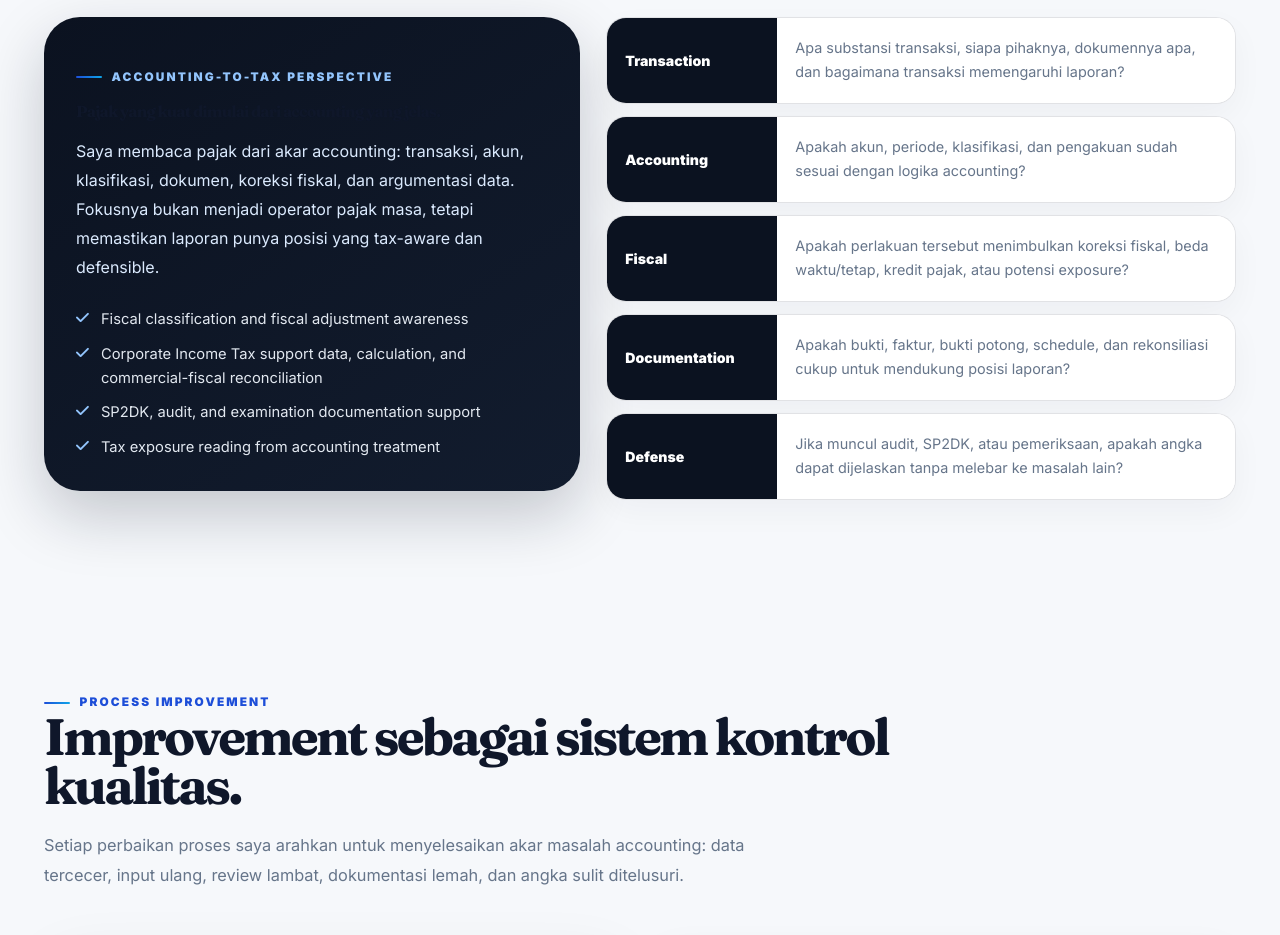
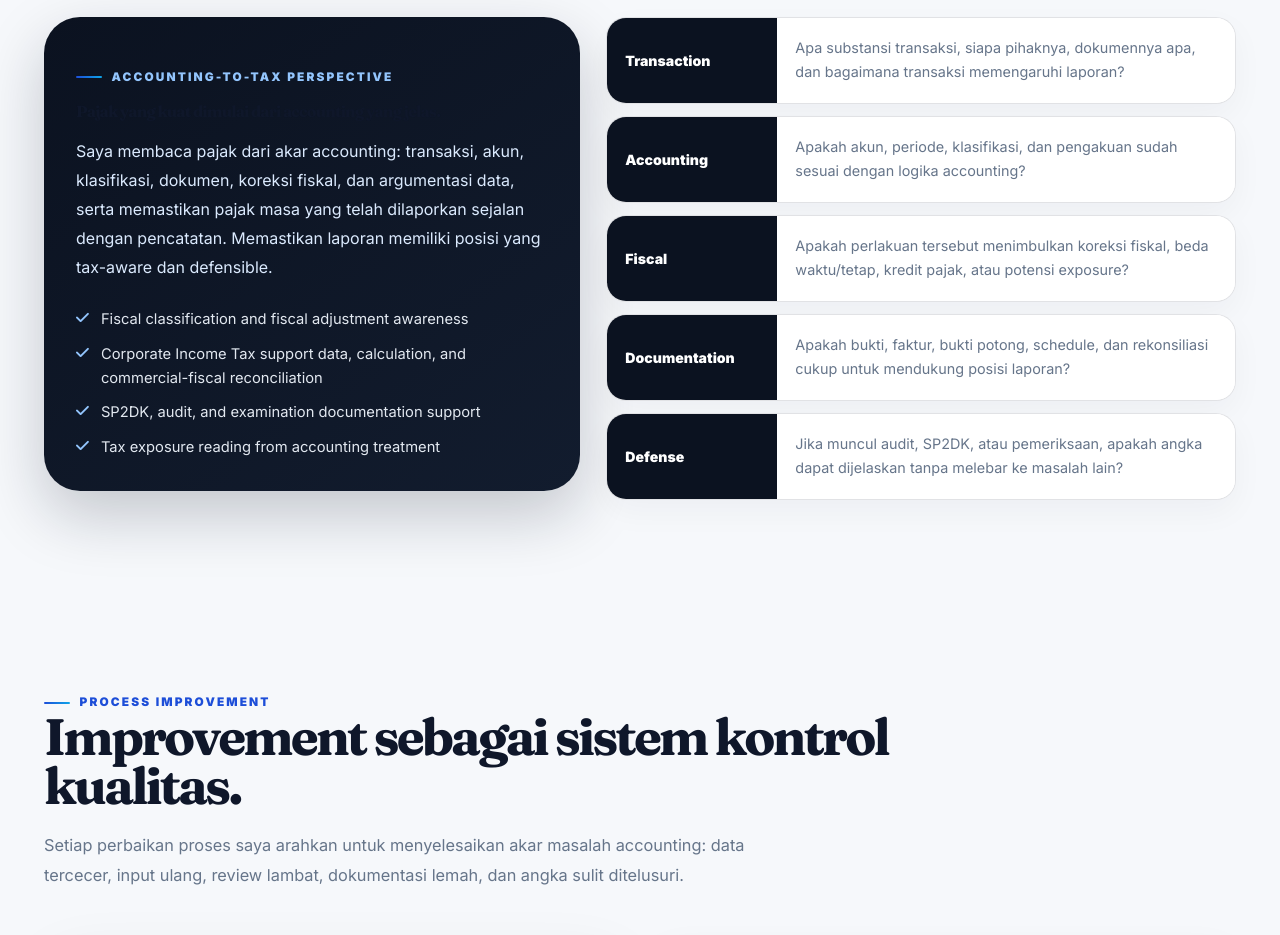
Before and after one commit to ifksptr/Ade-Saputra-Profile, a plain HTML site: page index.html in a window 1280 px wide. Shown: the part 6329-7264 px from the top of the page. Drawn offline with nearby package versions, Linux system fonts and the light colour scheme.

Commit message:
AdesaputraProfile.html

```diff
--- a/index.html
+++ b/index.html
@@ -739,7 +739,7 @@
         <div class="risk-card reveal">
           <p class="eyebrow" style="color:#93c5fd"><span class="id">Accounting-to-Tax Perspective</span><span class="en">Accounting-to-Tax Perspective</span></p>
           <h2 class="display mt-4" id="tax-title"><span class="id">Pajak yang kuat dimulai dari accounting yang jelas.</span><span class="en">Strong tax position starts from clear accounting.</span></h2>
-          <p><span class="id">Saya membaca pajak dari akar accounting: transaksi, akun, klasifikasi, dokumen, koreksi fiskal, dan argumentasi data. Fokusnya bukan menjadi operator pajak masa, tetapi memastikan laporan punya posisi yang tax-aware dan defensible.</span><span class="en">I read tax from the accounting root: transactions, accounts, classifications, documents, fiscal adjustments, and data argumentation. The focus is not being a routine tax operator, but ensuring reports have a tax-aware and defensible position.</span></p>
+         <p><span class="id">Saya membaca pajak dari akar accounting: transaksi, akun, klasifikasi, dokumen, koreksi fiskal, dan argumentasi data, serta memastikan pajak masa yang telah dilaporkan sejalan dengan pencatatan. Memastikan laporan memiliki posisi yang tax-aware dan defensible.</span><span class="en">I approach tax from its accounting foundation by analyzing transactions, accounts, classifications, supporting documents, fiscal adjustments, and the rationale behind financial data, while ensuring reported monthly VAT and Income Tax filings remain aligned with the underlying accounting records, resulting in financial reports that are both tax-aware and defensible.</span></p>
           <ul class="risk-list">
             <li><i class="fa-solid fa-check"></i><span>Fiscal classification and fiscal adjustment awareness</span></li>
             <li><i class="fa-solid fa-check"></i><span>Corporate Income Tax support data, calculation, and commercial-fiscal reconciliation</span></li>
```
